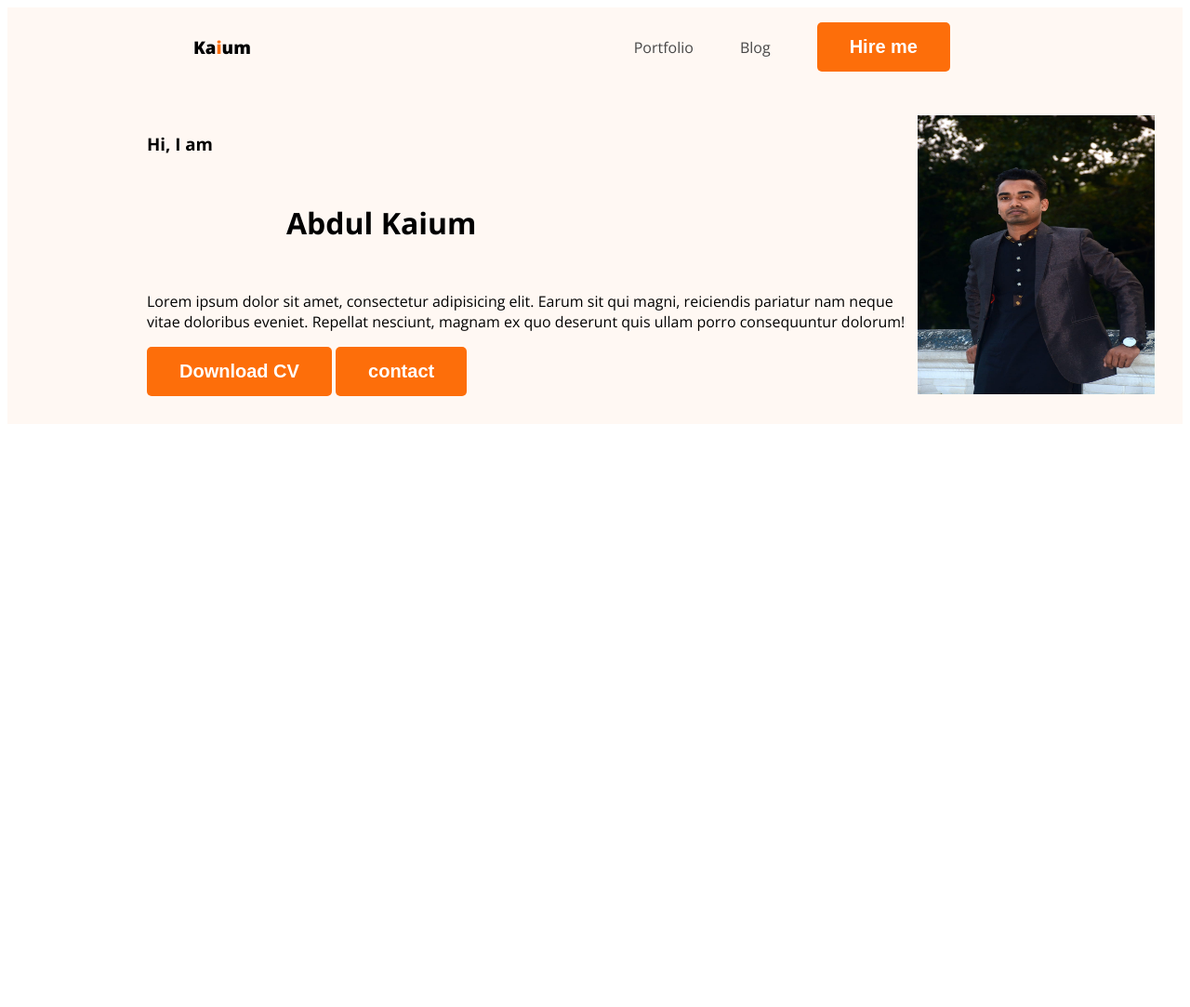
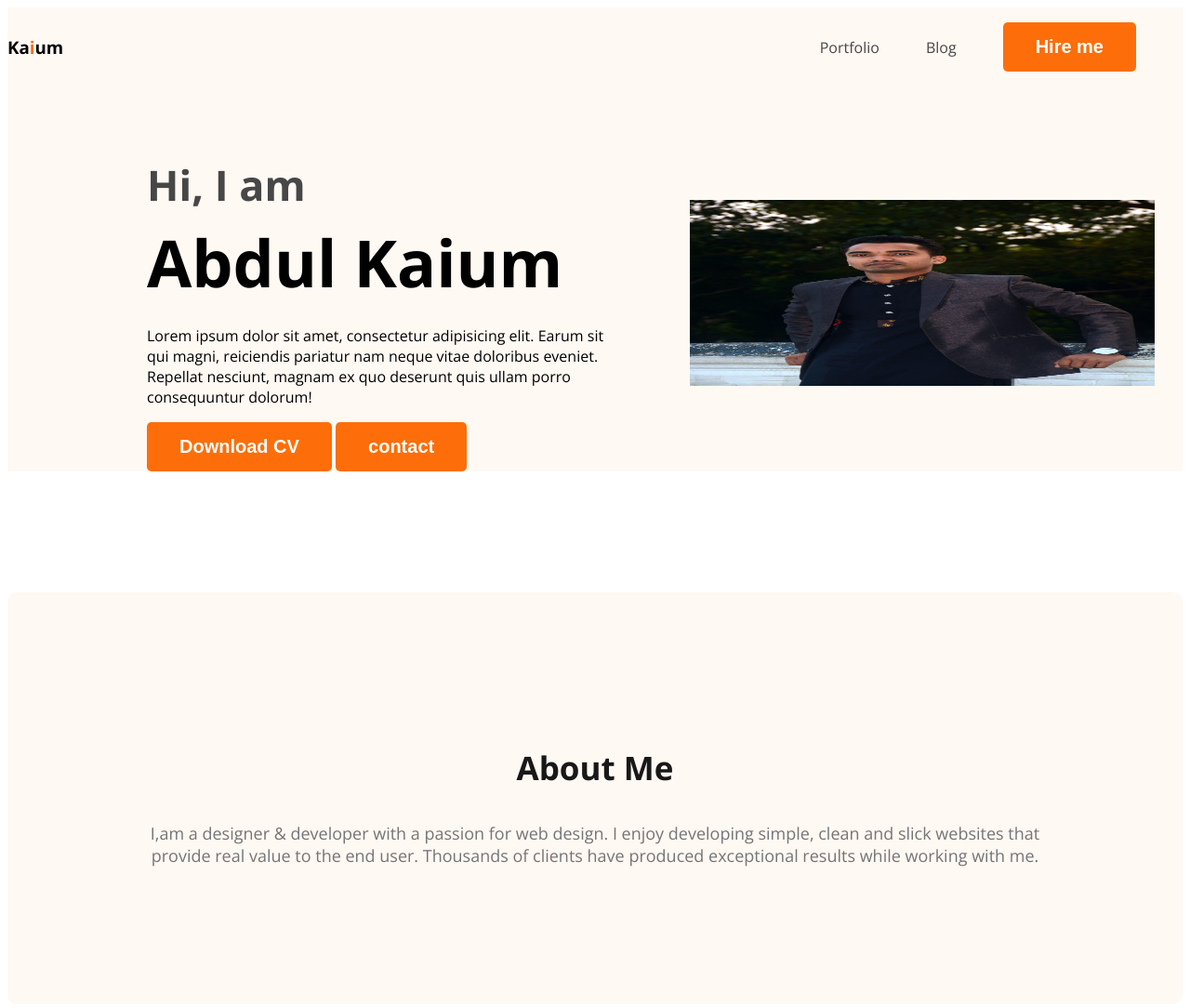
Before and after one commit to abkaiumkhan/web-developer-portfolio, a plain HTML site: page index.html in a window 1280 px wide. Shown: the whole page at 93% size. Before the commit the page ends 800 px from the top, so only its background shows below. Drawn offline with nearby package versions, Linux system fonts and the light colour scheme.

Commit message:
about section created

```diff
--- a/index.html
+++ b/index.html
@@ -23,8 +23,8 @@
         <div class="banner">
             <div class="banner-content">
                 <H3 class="banner-greeting">Hi, I am</H3>
-                <h1 class="banner title">Abdul Kaium</h1>
-                <p>Lorem ipsum dolor sit amet, consectetur adipisicing elit. Earum sit qui magni, reiciendis pariatur nam neque vitae doloribus eveniet. Repellat nesciunt, magnam ex quo deserunt quis ullam porro consequuntur dolorum!</p>
+                <h1 class="banner-title">Abdul Kaium</h1>
+                <p class="banner-discription">Lorem ipsum dolor sit amet, consectetur adipisicing elit. Earum sit qui magni, reiciendis pariatur nam neque vitae doloribus eveniet. Repellat nesciunt, magnam ex quo deserunt quis ullam porro consequuntur dolorum!</p>
                 <button class="button-primary">Download CV</button>
                 <button class="button-primary">contact</button>
             </div>
@@ -33,6 +33,14 @@
 
     </Header>
     <main>
+        <section class="about">
+            <h3 class="section-title">About Me</h3>
+            <p class="section-description">
+                I,am a designer & developer with a passion for web design. I enjoy developing simple, clean and slick websites that provide real value to the end user. Thousands of clients have produced exceptional results while working with me.
+
+            </p>
+
+        </section>
 
     </main>
     <footer>
--- a/styles/portfolio.css
+++ b/styles/portfolio.css
@@ -12,12 +12,22 @@ body{
     padding: 15px 35px;
 
 }
+.section-title{
+    color: #181818;
+    text-align: center;
+    font-size: 35px;
+    font-weight: 700;
+}
+.section-description{
+    color: #757575;
+    text-align: center;
+    font-size: 18px;
+}
 /* nav related styles*/
 nav{
     display: flex;
     justify-content: space-between;
     align-items: center;
-    margin: 0 200px;
 }
 .text-primary{
     color: #FD6E0a;
@@ -25,7 +35,7 @@ nav{
 .nav-title{
     color:#181818
     font-size: 45px;
-    font-weight:800;
+    font: weight 50px;
 }
 nav > ul{
     display: flex;
@@ -44,12 +54,35 @@ nav a{
     background-color: #fff8f3;
 }
 .banner{
-    padding: 30px 30px 30px 150px;
+    padding: 30px 30px 0px 150px;
     display: flex;
     align-items: center;
+    justify-content: space-between;
+}
+.banner-content{
+    max-width: 500px;
 }
 .banner .profile-pic{
     width: 500px;
-    height: 300px;
+    height: 200px;
+}
+.banner-greeting{
+    font-size: 45px;
+    color: #474747;
+    margin-bottom: 0;
+}
+.banner-title{
+    font-size: 70px;
+    font-weight: 700;
+    margin-top: 5px;
+    margin-bottom: 20px;
+}
+/*main section styles*/
 
+/*about section styles*/
+.about{
+    padding: 130px;
+    border-radius: 10px;
+    background: #fff8f3;
+    margin: 130px 0;
 }
```
